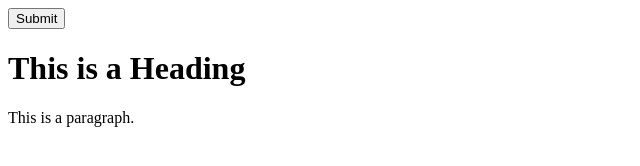
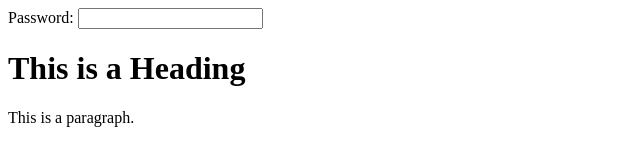
Before and after one commit to aeter9000/hub, a plain HTML site: page index.html in a window 1280 px wide. Shown: the whole page, without its empty margins (0-640 px from the left). Drawn offline with Linux system fonts and the light colour scheme.

Commit message:
Update index.html

```diff
--- a/index.html
+++ b/index.html
@@ -4,10 +4,13 @@
     <title>Page Title</title>
   </head>
   <body>
-    <input type="submit" onClick="myFunction()"/>
+    <form>
+      <label for="password">Password:</label>
+      <input type="text" id="pwd" name="pwd">
+    </form>
      <script>
        function myFunction() {
-         window.location.href="http://programminghead.com";
+         var nameValue = document.getElementById("uniqueID").value;
        }
      </script>
   <h1>This is a Heading</h1>
```
